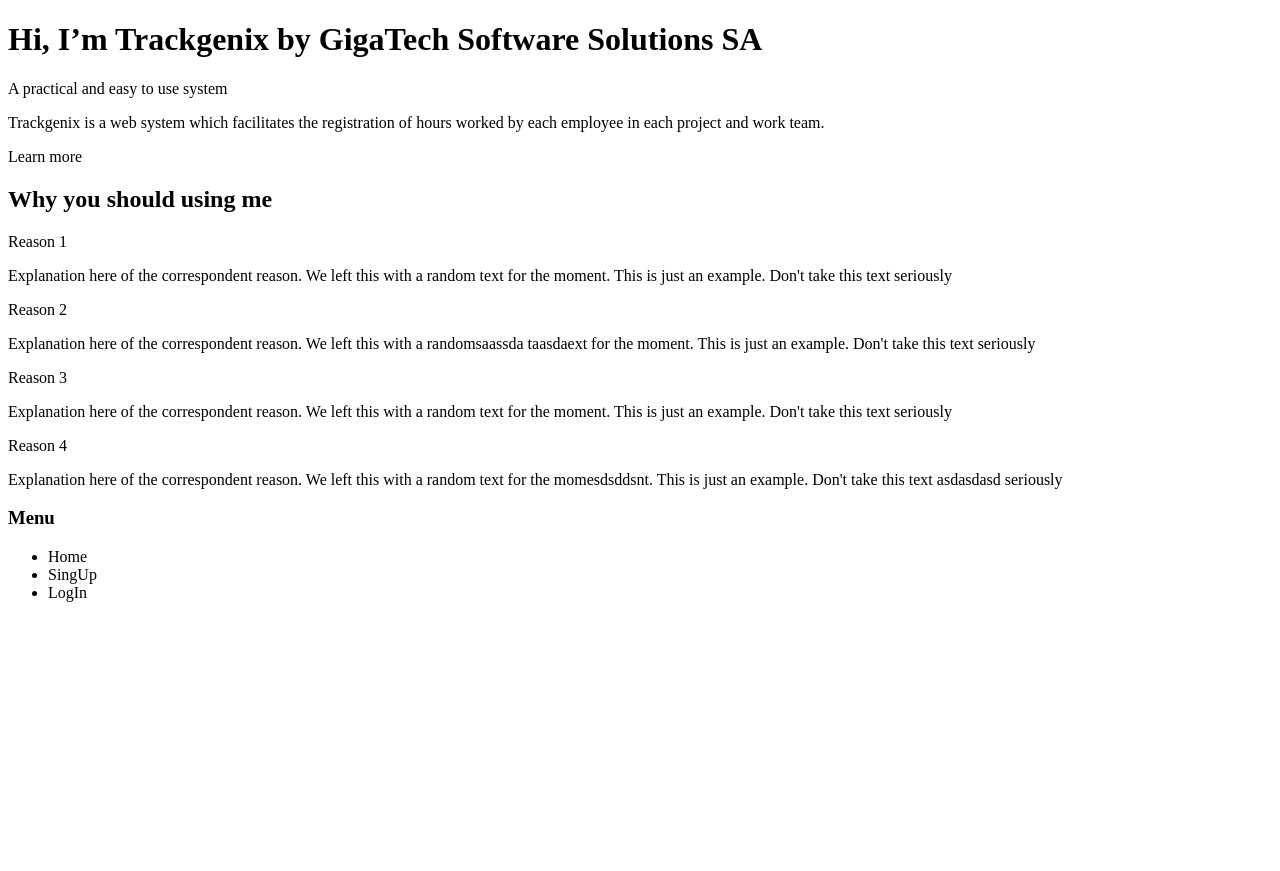
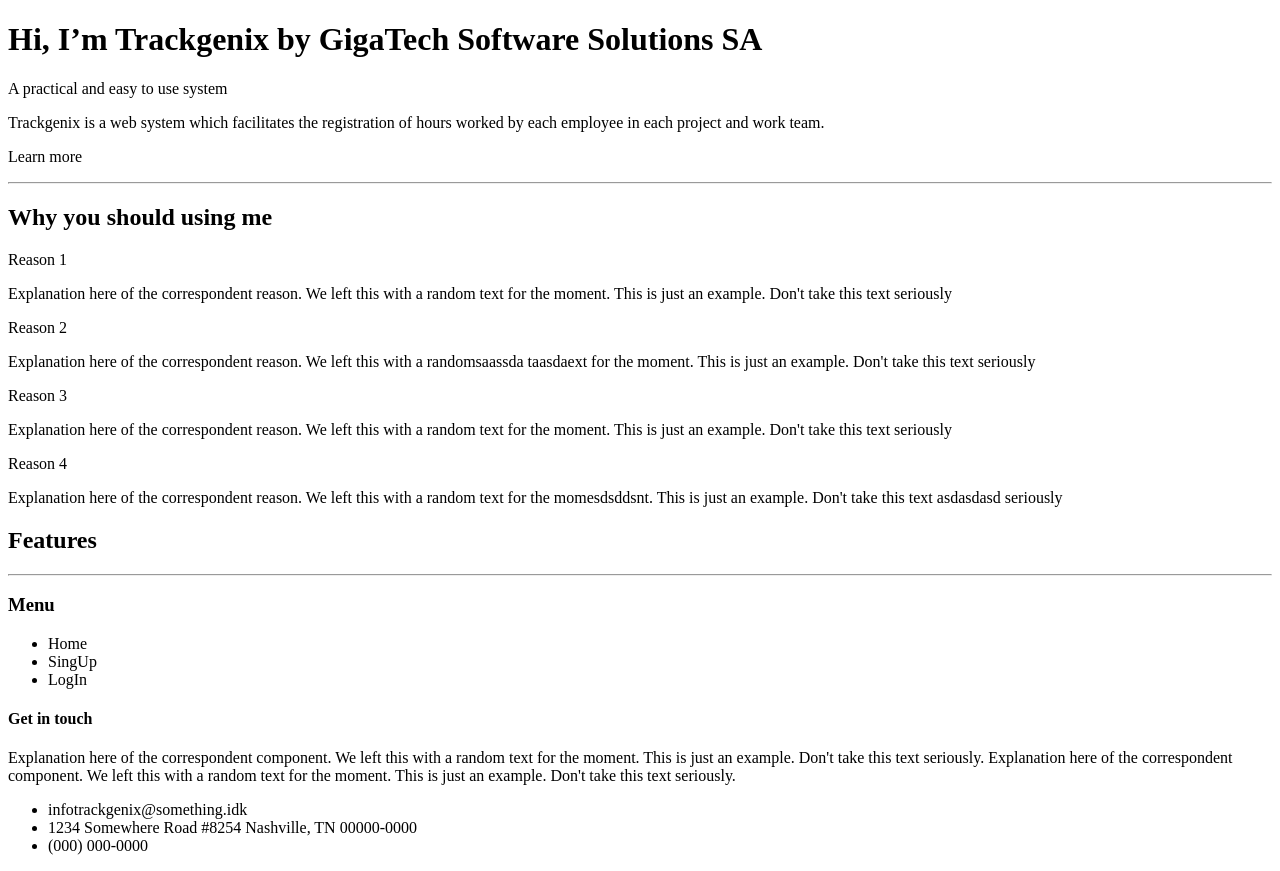
Before and after one commit to MariaJosefinaSta/BaSP-A2022-Etapa-1, a plain HTML site: page index.html in a window 1280 px wide. Before the commit the page ends 800 px from the top, so only its background shows below. Drawn offline with Linux system fonts and the light colour scheme.

Commit message:
BaSP-W01-2022:Second commit:Editing semantics and adding paragraphs

```diff
--- a/index.html
+++ b/index.html
@@ -4,17 +4,24 @@
     <meta charset="UTF-8">
     <meta http-equiv="X-UA-Compatible" content="IE=edge">
     <meta name="viewport" content="width=device-width, initial-scale=1.0">
-    <title>Document</title>
+    <title>Trackgenix</title>
 </head>
     <body>
+        <div>
+            <header>
                 <h1>Hi, I’m Trackgenix
             by GigaTech Software Solutions SA</h1>
+            </header>
                     <p>A practical and easy to use system</p>
                     <p>Trackgenix is a web system which facilitates the registration of hours worked by each employee in
                     each project and work team.</p>
                     <p>Learn more</p> <!--Button-->
+        </div>
+        <hr>
 
     <!--Line-->
+        <section>
+            <article class="Reasons">
                 <h2>Why you should using me</h2>
     <!--img-->
                     <p>Reason 1</p>
@@ -34,14 +41,38 @@
                     <p>Explanation here of the correspondent reason. We left
                     this with a random text for the momesdsddsnt. This is just an
                     example. Don't take this text asdasdasd seriously</p>
+            </article>
+        </section>
+        <section>
+            <article class="Features">
+                <h2>Features</h2>
+                <!--Img-->
+            </article>
+        </section>
+
+        <hr>
 
     <!--Menu-->
-
             <h3>Menu</h3>
                 <ul>
                     <li>Home</li>
                     <li>SingUp</li>
                     <li>LogIn</li>
                 </ul>
+
+            <h4>Get in touch</h4>
+                <p>Explanation here of the correspondent component.
+                We left this with a random text for the moment.
+                This is just an example. Don't take this text seriously.
+                Explanation here of the correspondent component.
+                We left this with a random text for the moment.
+                This is just an example.
+                Don't take this text seriously.</p>
+
+                <ul>
+                    <li>infotrackgenix@something.idk</li>
+                    <li>1234 Somewhere Road #8254 Nashville, TN 00000-0000</li>
+                    <li>(000) 000-0000</li>
+                </ul>
     </body>
 </html>
```
Also changed, not shown: 1 other file. Lines whose indentation alone changed are shown as unchanged.
